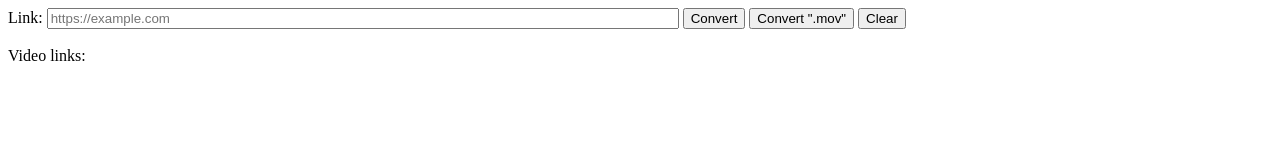
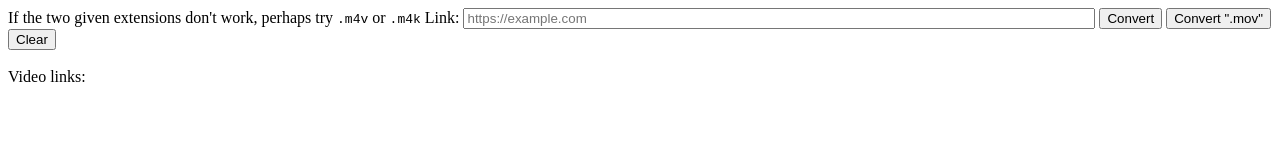
Before and after one commit to normanfmailer/converter, a plain HTML site: page index.html in a window 1280 px wide. Drawn offline with Linux system fonts and the light colour scheme.

Commit message:
Update index.html
Adding recommended video extensions.

```diff
--- a/index.html
+++ b/index.html
@@ -96,6 +96,7 @@
     }
 
   </script>
+  If the two given extensions don't work, perhaps try <code>.m4v</code> or <code>.m4k</code>
   <label for="inLinks">Link:</label>
   <input placeholder="https://example.com"
        pattern="https://.*" size="30" id="inLinks" name="fname">
```
